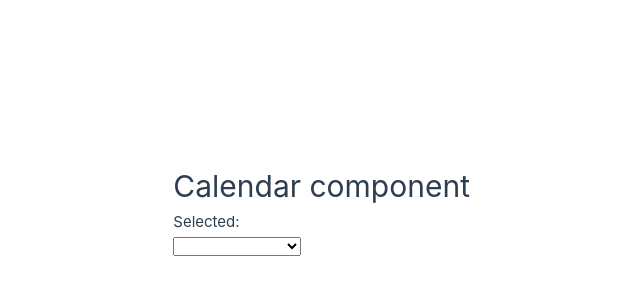
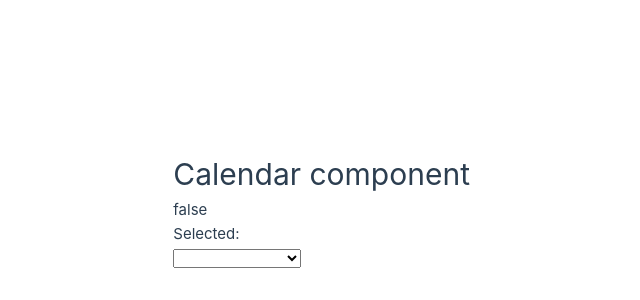
Before and after one commit to dawidstask/calendar-component, a Vue app: page / in a window 1280 px wide. Shown: the part 190-490 px from the top of the page, without its empty margins (170-810 px from the left). Built offline with nearby package versions, Linux system fonts and the light colour scheme; the HTML template or start-up script is replaced by a standard one.

Commit message:
wip select

```diff
--- a/src/App.vue
+++ b/src/App.vue
@@ -1,11 +1,17 @@
 <script setup lang="ts">
 import CustomComponent from '@/components/CustomComponent.vue'
+const selectOptions = [
+  'year', 'quarter', 'month', 'week', 'day', 'hour', 'minute',
+  'date from-to', 'date-from', 'date-to'
+]
 </script>
 
 <template>
   <main>
     <h1>Calendar component</h1>
-    <CustomComponent />
+    <CustomComponent
+      :selectOptions="selectOptions"
+    />
   </main>
 </template>
 
--- a/src/components/CustomComponent.vue
+++ b/src/components/CustomComponent.vue
@@ -1,12 +1,18 @@
 <script setup lang="ts">
-import {ref} from "vue";
+import {computed, ref} from "vue";
+
+defineProps({
+  selectOptions: Array,
+})
 
 const selectedTimeUnit = ref()
 const timeUnits = ['year', 'quarter', 'month', 'week', 'day', 'hour', 'minute']
+const isTimeUnit = computed(() => timeUnits.includes(selectedTimeUnit.value))
 </script>
 
 <template>
   <div>
+    {{isTimeUnit}}
     <div>Selected: {{ selectedTimeUnit }}</div>
     <select v-model="selectedTimeUnit">
       <option disabled value="">Please select one</option>
@@ -17,6 +23,7 @@ const timeUnits = ['year', 'quarter', 'month', 'week', 'day', 'hour', 'minute']
       >
         {{ time }}
       </option>
+      <option value="t">ttt</option>
     </select>
   </div>
 </template>
```
